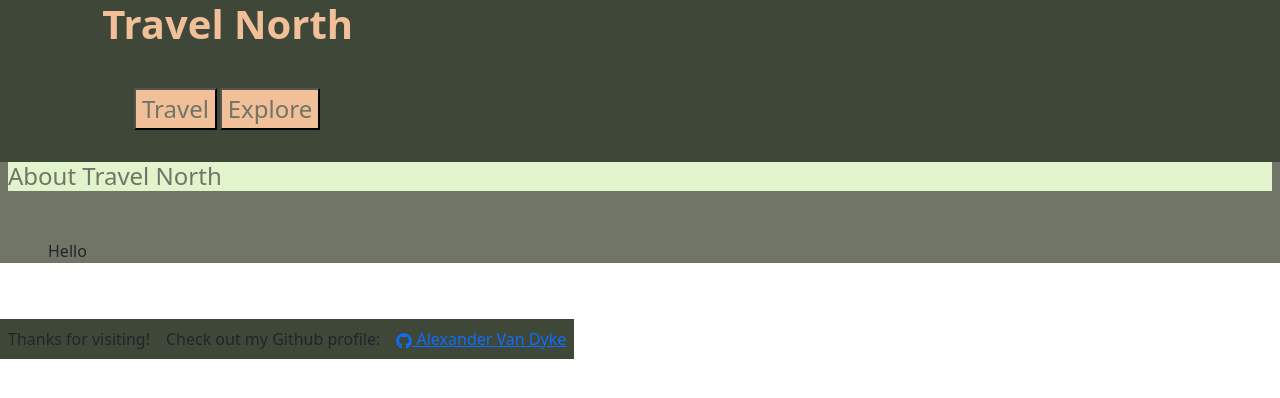
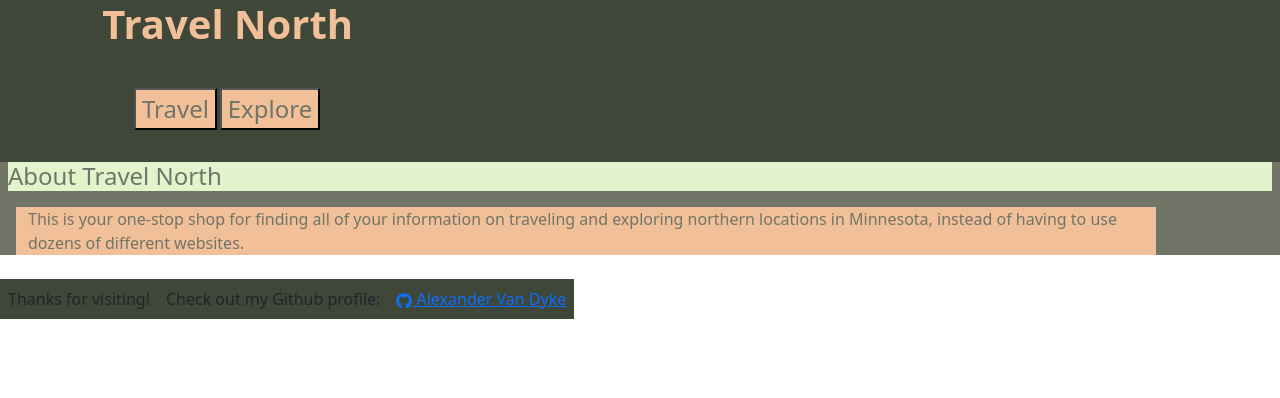
Before and after one commit to AlexandertheGreat491/Travel-North, a React (Create React App) app in the folder client/: page / in a window 1280 px wide. Shown: the top 398 px of the page. Built offline with nearby package versions, Linux system fonts and the light colour scheme.

Commit message:
fixed bootstrap & dependencies issues and added container class to p element & changed styling

```diff
--- a/client/package.json
+++ b/client/package.json
@@ -7,10 +7,12 @@
         "@testing-library/jest-dom": "^5.17.0",
         "@testing-library/react": "^13.4.0",
         "@testing-library/user-event": "^13.5.0",
+        "bootstrap": "^5.3.1",
         "react": "^18.2.0",
         "react-dom": "^18.2.0",
         "react-router-dom": "^6.15.0",
-        "react-scripts": "^5.0.1"
+        "react-scripts": "^5.0.1",
+        "web-vitals": "^3.4.0"
     },
     "scripts": {
         "start": "react-scripts start",
--- a/client/src/index.css
+++ b/client/src/index.css
@@ -59,6 +59,13 @@ code {
   background-color: var(--primary);
 }
 
+.info {
+  background-color: var(--tertiary);
+  font-size: 1em;
+  font-weight: 400;
+  color: var(--primary);
+}
+
 /*Foot styling*/
 
 .foot {
--- a/client/src/index.js
+++ b/client/src/index.js
@@ -4,6 +4,7 @@ import "./index.css";
 import App from "./App";
 import reportWebVitals from "./reportWebVitals";
 import "bootstrap/dist/css/bootstrap.css";
+
 
 const root = ReactDOM.createRoot(document.getElementById("root"));
 root.render(
--- a/client/src/pages/Home.js
+++ b/client/src/pages/Home.js
@@ -7,7 +7,11 @@ const Home = () => {
         <h2 className="homeheader mb-3 ms-2 me-2">About Travel North</h2>
       </div>
       <div className="about">
-<p className="m-5">Hello</p>
+        <p className="m-3 info justify-content-center container">
+          This is your one-stop shop for finding all of your information on
+          traveling and exploring northern locations in Minnesota, instead of
+          having to use dozens of different websites.
+        </p>
       </div>
     </div>
   );
--- a/package.json
+++ b/package.json
@@ -7,12 +7,14 @@
     "@testing-library/jest-dom": "^5.17.0",
     "@testing-library/react": "^13.4.0",
     "@testing-library/user-event": "^13.5.0",
+    "bootstrap": "^5.3.1",
     "jwt-decode": "^3.1.2",
     "react": "^18.2.0",
     "react-bootstrap": "^2.8.0",
     "react-dom": "^18.2.0",
     "react-router-dom": "^6.15.0",
-    "react-scripts": "^5.0.1"
+    "react-scripts": "^5.0.1",
+    "web-vitals": "^3.4.0"
   },
   "scripts": {
     "start": "react-scripts start",
```
Also changed, not shown: 2 other files (tests, documents, lock files or other folders). Lines whose indentation alone changed are shown as unchanged.
